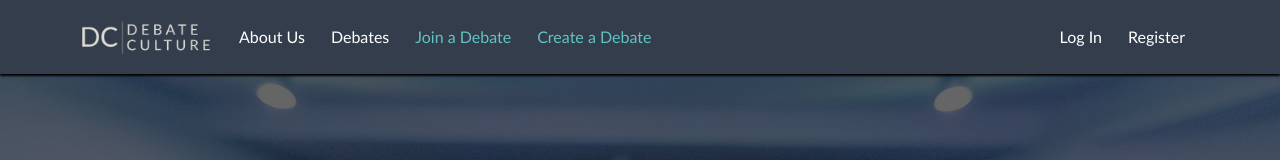
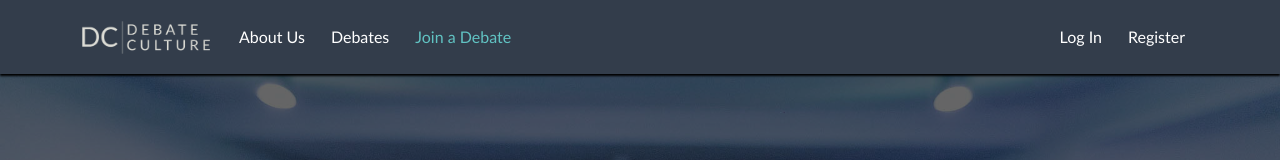
Before and after one commit to 917-SzaboBalazs/debate_app, a React (Create React App) app in the folder frontend/: page / in a window 1280 px wide. Shown: the top 160 px of the page. Built offline with nearby package versions, Linux system fonts and the light colour scheme; no server answers.

Commit message:
create debate no-auth error

```diff
--- a/frontend/src/components/Functions/handleClickCreate.jsx
+++ b/frontend/src/components/Functions/handleClickCreate.jsx
@@ -11,8 +11,8 @@ const handleClickTriggerCreate = (navigate) => {
       }
     )
     .catch((err) => {
-        console.log(err);
-        }
+        alert('You have to be logged in for creating a debate.');
+    }
     )
 }
 
--- a/frontend/src/components/Navbar/Navbar.jsx
+++ b/frontend/src/components/Navbar/Navbar.jsx
@@ -20,6 +20,22 @@ import './Navbar2.css';
 
 import Logo from '../../images/logo.svg';
 
+function CreateDebateComponent(props) {
+  const { loggedIn, navigate } = props;
+
+  if (loggedIn) {
+    return (
+      <Nav.Link
+        onClick={async () => {
+          await handleClickTriggerCreate(navigate);
+        }}
+        className='nav-link yellow-text'>Create a Debate
+      </Nav.Link>
+    )
+  }
+
+  return(<></>)
+}
 
 function CollapsibleExample() {
     let navigate = useNavigate();
@@ -119,12 +135,7 @@ function CollapsibleExample() {
               !inDebate ?
               <>
                 <Nav.Link onClick={handleClickTriggerJoin} className='nav-link yellow-text'>Join a Debate</Nav.Link>
-                <Nav.Link
-                  onClick={async () => {
-                    await handleClickTriggerCreate(navigate);
-                  }}
-                  className='nav-link yellow-text'>Create a Debate
-                </Nav.Link>
+                <CreateDebateComponent loggedIn={loggedIn} navigate={navigate} />
               </>
               :
               <>
@@ -135,7 +146,6 @@ function CollapsibleExample() {
                   }} className='nav-link yellow-text'>Leave Debate</Nav.Link>
               </>
             }
-            {/* <Nav.Link href="/in-debate" className='nav-link'>Timer Page</Nav.Link> */}
           </Nav>
           <Nav>
             { !loggedIn ?
```
